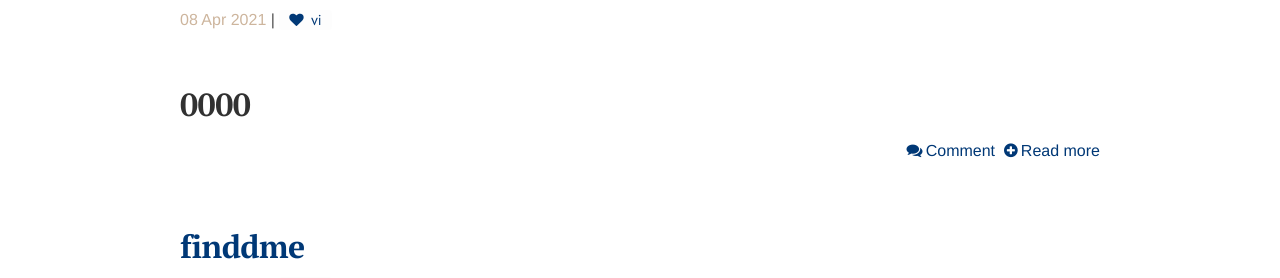
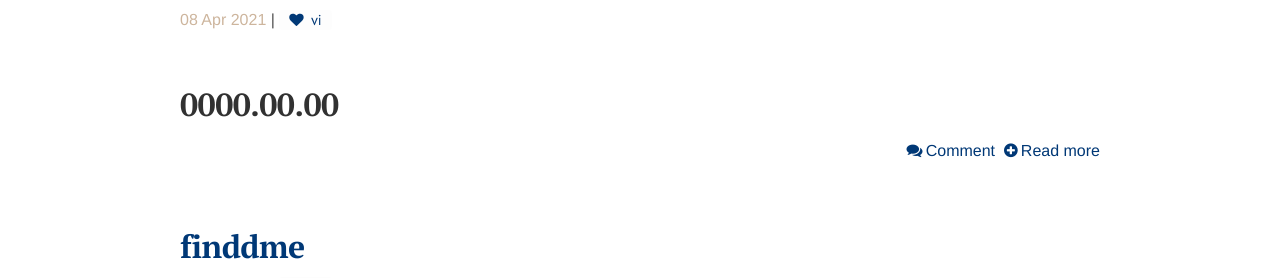
Before and after one commit to finddme/finddme.github.io, a Jekyll site: the page built from blog/index.html, in a window 1280 px wide and 900 px high. Shown: the part 436-714 px from the top of the window. Built offline with Jekyll 4.4.1, drawn with Linux system fonts in a browser that asks for light colours; nearby versions of some CDN libraries; the list of posts is cut into pages by our own code; comment, search, counter and statistics services are not loaded.

Commit message:
Update 2021-04-08-viein.md

```diff
--- a/_posts/2021-04-08-viein.md
+++ b/_posts/2021-04-08-viein.md
@@ -7,7 +7,7 @@ tag: vi
 
 
 
-# 0000
+# 0000.00.00
 
 > 나와 타인을 분명하게 구분할 수만 있어도 많은 것들이 쉬워집니다.
 
```
